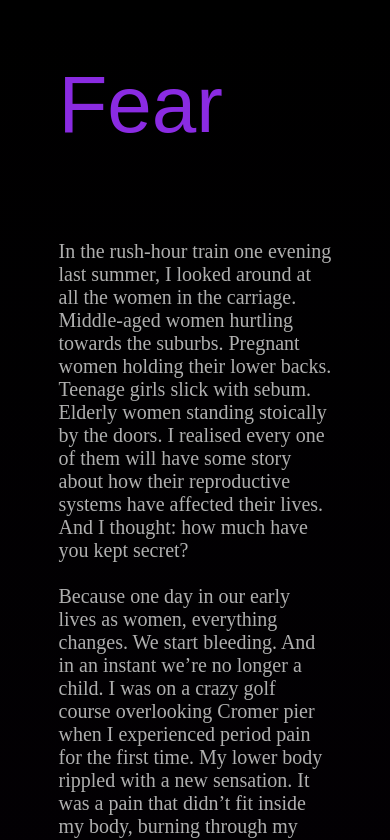
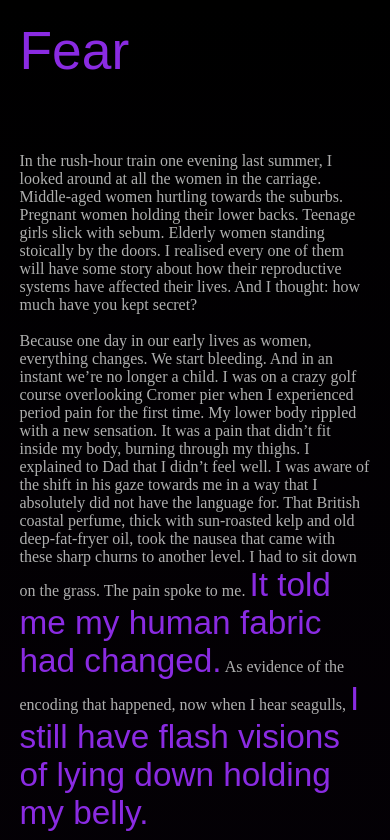
Before and after one commit to singd123/core-2-interaction, a plain HTML site: page studio/projects/01_stories-as-networks/assets/fear.html in a window 390 px wide. Shown: the top 840 px of the page. Drawn offline with Linux system fonts and the light colour scheme; a web font is replaced by a local one.

Commit message:
bfvdbhkjnsl

```diff
--- a/studio/projects/01_stories-as-networks/assets/style.css
+++ b/studio/projects/01_stories-as-networks/assets/style.css
@@ -89,3 +89,25 @@ h1 {
 #anxietyh1 {
     font-size: 60pt;
 }
+
+
+
+@media only screen and (max-width: 600px) {
+    body {
+      margin-left: 5%;
+      margin-right: 5%;
+      margin: 5%;
+    }
+
+    h1,
+    #peaceh1,
+    #fearh1,
+    #angerh1,
+    #anxietyh1 {
+      font-size: 40pt;
+    }
+
+    .text {
+      font-size: 12pt;
+    }
+  }
```
